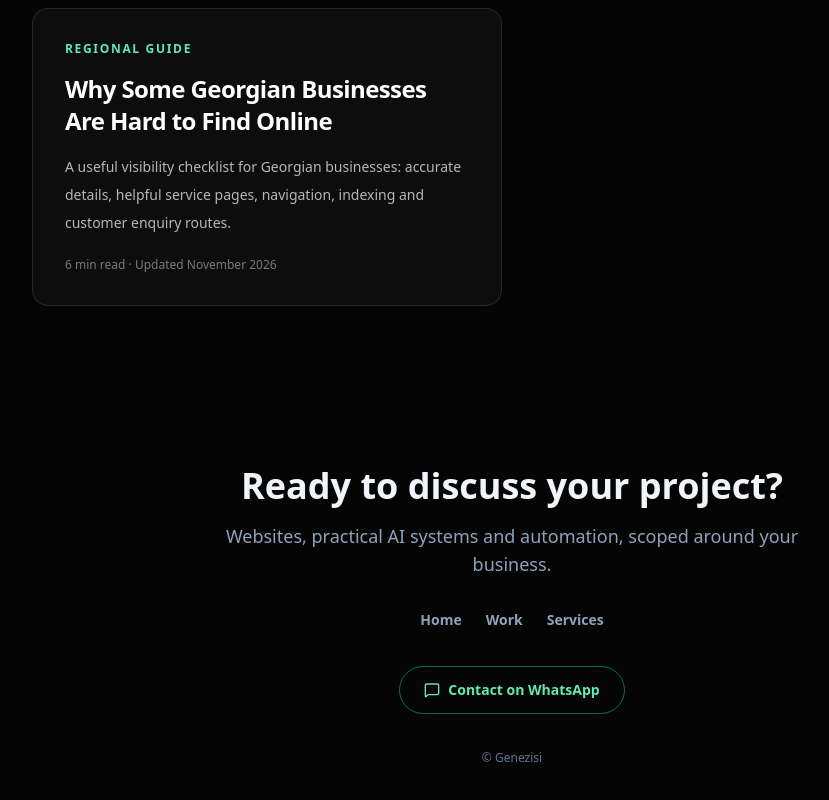
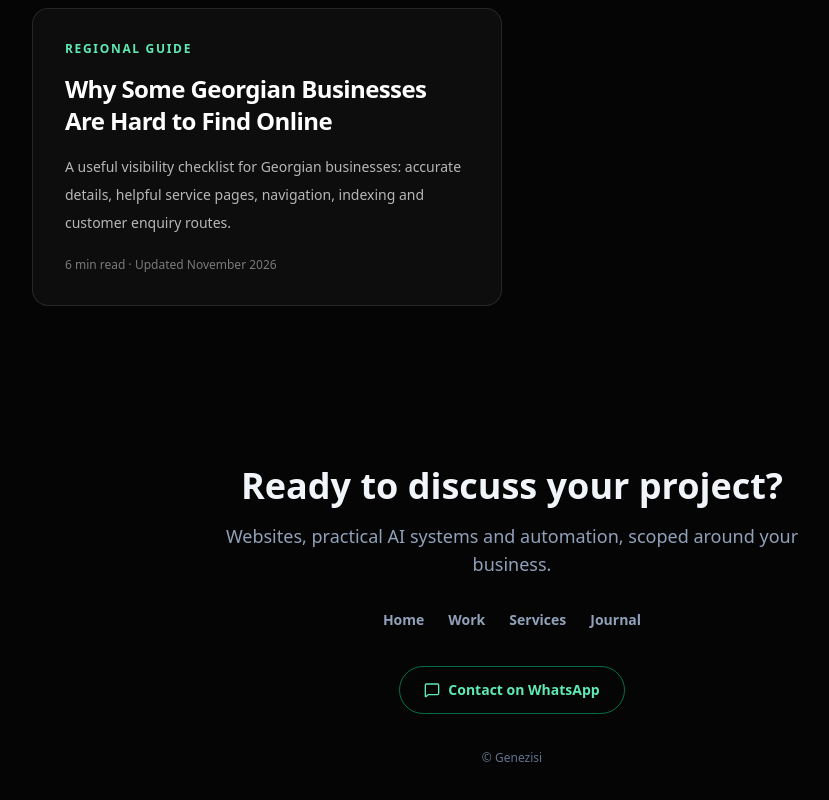
Before and after one commit to socraticblock/Agency, a Next.js app: page /en/blog in a window 1280 px wide. Shown: the part 1566-2366 px from the top of the page, without its empty margins (128-957 px from the left). Built offline with nearby package versions, Linux system fonts and the light colour scheme; no server answers; a web font is replaced by a local one.

Commit message:
seo: add English journal discovery link to legacy navigation

```diff
--- a/src/app/[locale]/_components/GlobalFooter.tsx
+++ b/src/app/[locale]/_components/GlobalFooter.tsx
@@ -18,6 +18,7 @@ export function GlobalFooter({ locale }: { locale: Locale }) {
         <Link href={`/${locale}`} className="hover:text-emerald-300">{locale === "ka" ? "მთავარი" : "Home"}</Link>
         <Link href={`/${locale}/work`} className="hover:text-emerald-300">{locale === "ka" ? "ნამუშევრები" : "Work"}</Link>
         <Link href={`/${locale}/pricing`} className="hover:text-emerald-300">{locale === "ka" ? "სერვისები" : "Services"}</Link>
+        <Link href="/en/blog" className="hover:text-emerald-300">{locale === "ka" ? "სტატიები (EN)" : "Journal"}</Link>
       </nav>
       <a href={contact} target="_blank" rel="noopener noreferrer" className="mt-9 inline-flex min-h-12 items-center justify-center gap-2 rounded-full border border-emerald-400/50 px-6 text-sm font-semibold text-emerald-300 hover:border-emerald-300 hover:text-emerald-200">
         <MessageSquare className="h-4 w-4" aria-hidden />
```
